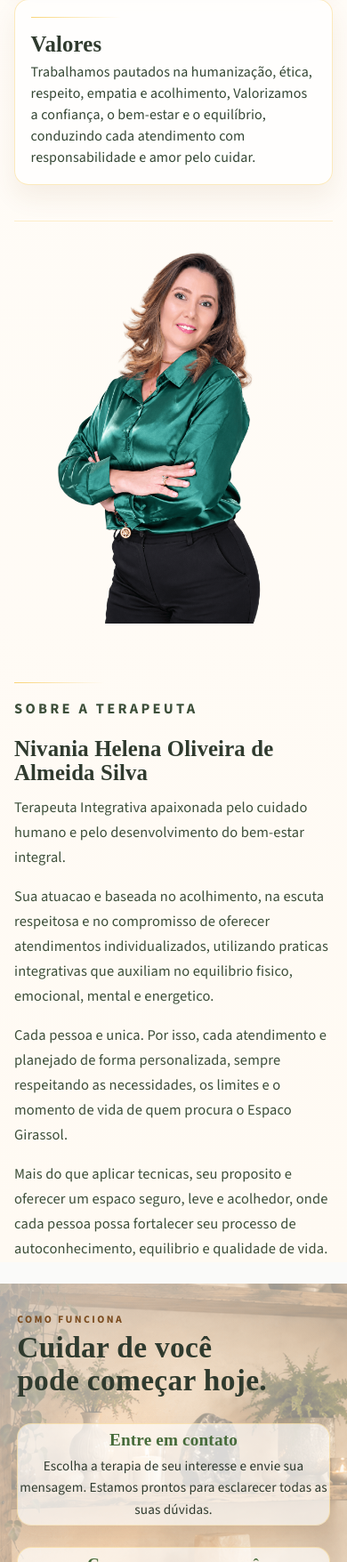
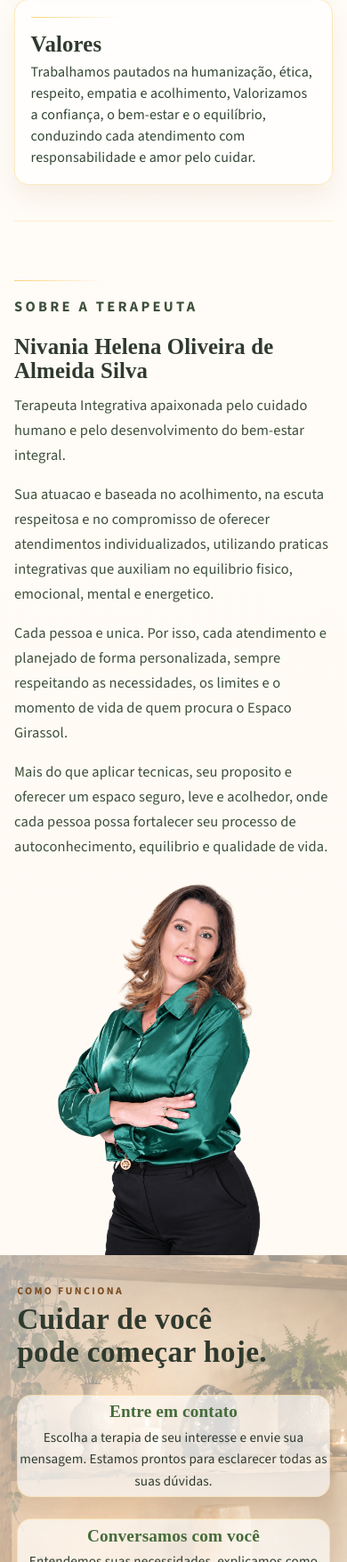
Before and after one commit to mrld-rodor/projeto-girassol, a Flask app: page / in a window 390 px wide. Shown: the part 4744-6500 px from the top of the page at 89% size. Run offline with Flask 3, Linux system fonts and the light colour scheme; some libraries are stand-ins or nearby versions; some web fonts are replaced.

Commit message:
fix: margins sections

```diff
--- a/app/static/css/style.css
+++ b/app/static/css/style.css
@@ -1388,8 +1388,7 @@ body {
 
     .sg-therapist-image {
         max-width: 280px;
-        order: -1; /* Força a imagem a ficar primeiro (acima do texto) */
-        margin-bottom: 0.5rem;
+        /* margin-bottom: 0.5rem; */
     }
 
     .sg-therapist-card {
@@ -1411,7 +1410,7 @@ body {
     .sg-steps-horizontal-wrap {
         min-height: auto;
         padding: 2rem 0;
-        margin-top: 1.5rem;
+        /* margin-top: 1.5rem; */
         background-position: center top;
     }
 
```
